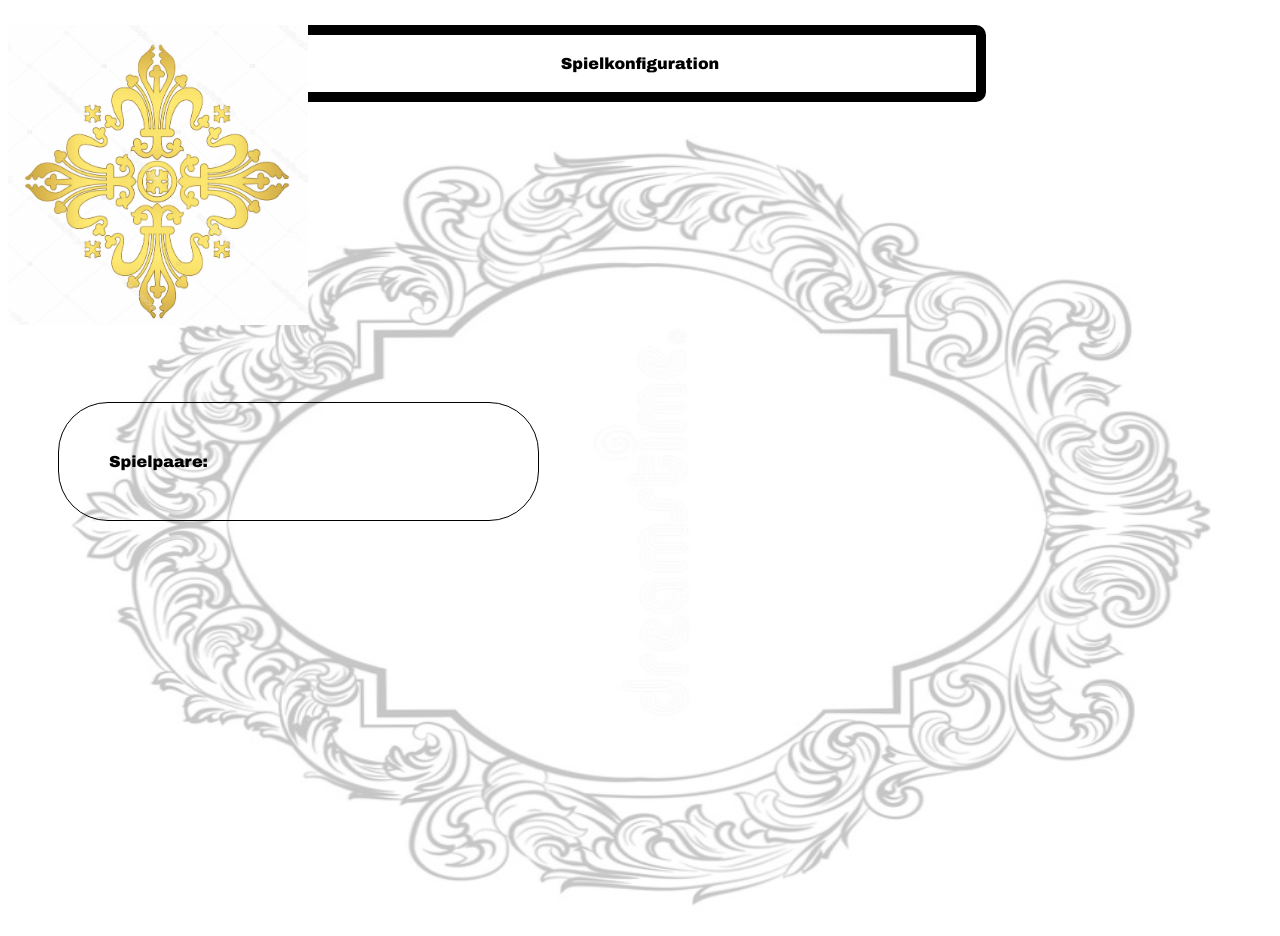
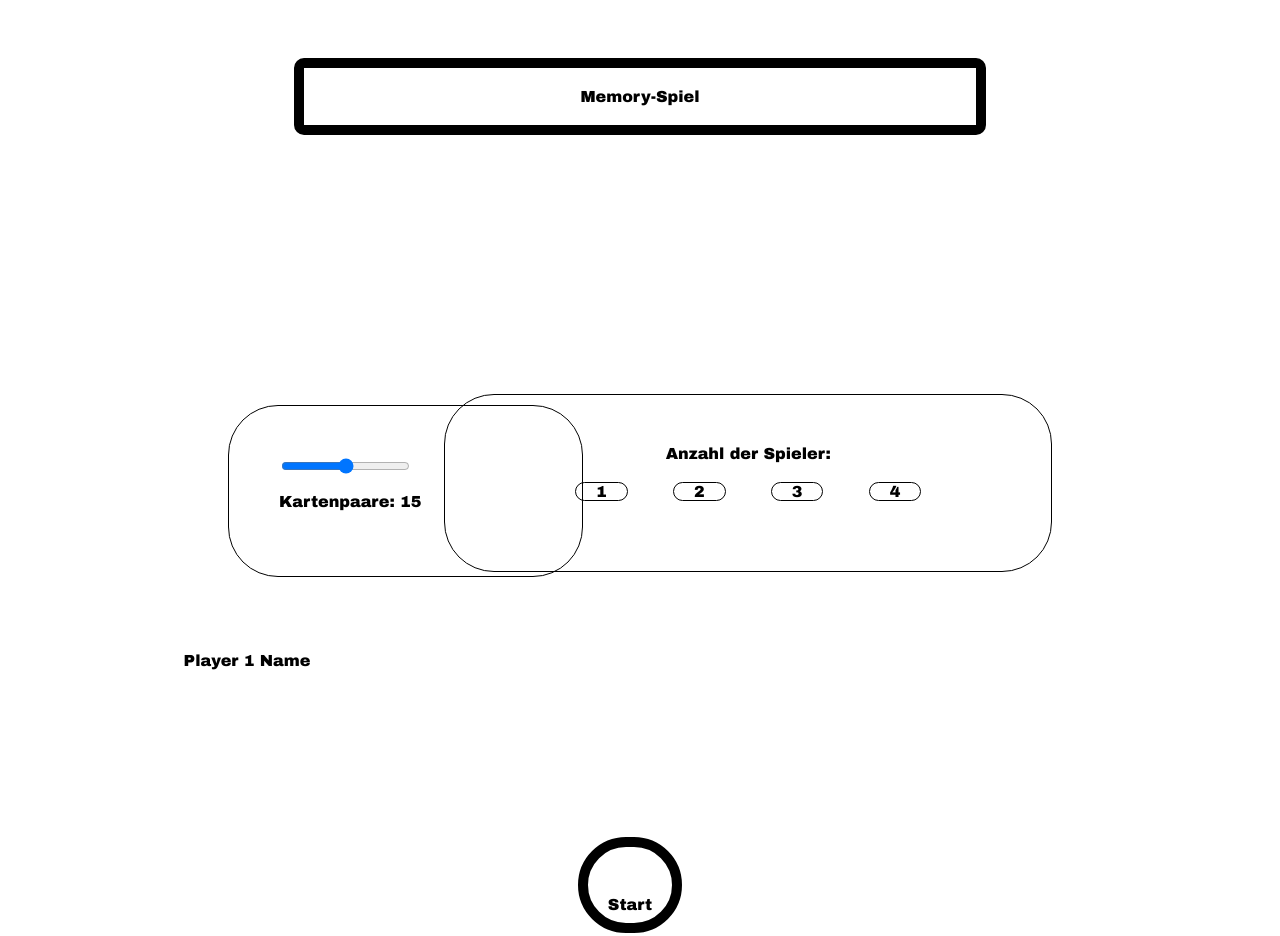
Before and after one commit to kairos9000/Studienarbeit, a plain HTML site: page Studienarbeit.html in a window 1280 px wide. Drawn offline with Linux system fonts and the light colour scheme.

Commit message:
Startbildschirm fast fertig -> textzeilen und startbutton

```diff
--- a/Studienarbeit.css
+++ b/Studienarbeit.css
@@ -1,4 +1,6 @@
-#Konfiguration{
+
+
+  #Konfiguration{
     text-align: center;
     border: solid 1px black;
 
@@ -7,18 +9,24 @@
     padding:20px;
     border-radius: 10px;
     width:50%;
-    margin-top:25px;
+
+    position:relative;
+    top:50px;
+
+
 
 }
 
 #Spielpaare{
     border:solid 1px black;
     float:initial;
-    width: 30%;
-    margin-top:300px;
-    margin-left:50px;
+    width: 20%;
+    margin-top:270px;
+    margin-left:220px;
     padding:50px;
     border-radius:50px;
+    position:relative;
+    top:50px;
 }
 
 #rokoko{
@@ -31,27 +39,96 @@
 
 
 
-body{
+
+
+  #pairs{
+      width:100px;
+  }
+
+  #Spieleranzahl{
+      float:right;
+      text-align:center;
+      border:solid 1px black;
+      width:40%;
+      border-radius: 50px;
+      padding:50px;
+      position:relative;
+      top:-210px;
+      margin-right:220px;
+      margin-top:77px;
+  }
+
+  #startknopf{
+    text-align: center;
+    border: solid 1px black;
+
+
+    border-width:10px;
+    padding:10px;
+    border-radius: 50px;
+    width:5%;
+    margin:auto;
+    margin-top:410px;
+    position:relative;
+    top:-100px;
+    right:10px;
+  }
+
+ body{
     font-family: Arial Black;
 
 
-    display: block;
-    position: relative;
 
 
 }
 
-body::after {
-    content: "";
-    background: url("Images/Hintergrund.jpg");
-    opacity: 0.25;
-    top: 0;
-    left: 0;
-    bottom: -500px;
-    right: 0;
-    position: absolute;
-    z-index: -1;
-    background-repeat:no-repeat;
-    background-size:100% 100%;
-    background-position-x:50%;
-  }
+.spieler{
+    display:inline-block;
+    width:10%;
+    margin:20px;
+    border:solid 1px black;
+    border-radius:20px;
+    cursor:pointer;
+}
+
+#Playernamediv{
+    width:60%;
+
+    margin:auto;
+    margin-top:100px;
+    float:right;
+    position:relative;
+    top:-250px;
+    right:350px;
+}
+#Player1{
+    visibility:visible;
+
+
+}
+
+#Player2{
+    visibility:hidden;
+
+}
+
+#Player3{
+    visibility:hidden;
+
+}
+
+#Player4{
+    visibility:hidden;
+
+
+}
+
+.player{
+
+
+    display:inline-block;
+    width:20%;
+    margin:20px;
+
+
+}
--- a/Studienarbeit.html
+++ b/Studienarbeit.html
@@ -1,6 +1,7 @@
 <!DOCTYPE html>
 <html>
     <head>
+        <meta charset="UTF-8">
         <link href="Studienarbeit.css" rel="stylesheet" type="text/css">
         <script src="Studienarbeit.js"></script>
 
@@ -9,15 +10,41 @@
         </noscript>
     </head>
     <body>
-        <img id="rokoko" src="Images/muster.jpg" alt="Rokokokranz" width="300" height="300">
+
         <div id="Konfiguration">
-            Spielkonfiguration
+            Memory-Spiel
         </div>
         <div id="Spielpaare">
-            Spielpaare:
-            <form id="spielpaarform">
 
-            </form>
+                <input type="range" min="5" max="25" class="slider" id="Paarslider" value="15" oninput="setPaar()">
+                <p>Kartenpaare: <span id="output">15</span></p>
+
+        </div>
+
+        <div id="Spieleranzahl" name="Spieleranzahl">
+            Anzahl der Spieler:<br>
+            <div class="spieler" onclick="player1function()">
+                1
+            </div>
+            <div class="spieler" onclick="player2function()">
+                2
+            </div>
+            <div class="spieler" onclick="player3function()">
+                3
+            </div>
+            <div class="spieler" onclick="player4function()">
+                4
+            </div>
+
+        </div>
+        <div id="Playernamediv">
+<div id="Player1" class="player">Player 1 Name</div>
+<div id="Player2" class="player">Player 2 Name</div>
+<div id="Player3" class="player">Player 3 Name</div>
+<div id="Player4" class="player">Player 4 Name</div>
+    </div>
+        <div id="startknopf">
+            Start
         </div>
     </body>
 </html>
--- a/Studienarbeit.js
+++ b/Studienarbeit.js
@@ -0,0 +1,56 @@
+
+function setPaar() {
+
+var slider = document.getElementById("Paarslider").value;
+var output = document.getElementById("output");
+output.innerHTML = slider;
+
+}
+
+function player1function(){
+    var attributinvis2 = document.createAttribute("style");
+    attributinvis2.value = "visibility:hidden";
+    var attributinvis3 = document.createAttribute("style");
+    attributinvis3.value = "visibility:hidden";
+    var attributinvis4 = document.createAttribute("style");
+    attributinvis4.value = "visibility:hidden";
+   document.getElementById("Player2").setAttributeNode(attributinvis2);
+   document.getElementById("Player3").setAttributeNode(attributinvis3);
+   document.getElementById("Player4").setAttributeNode(attributinvis4);
+}
+
+function player2function(){
+    var attributinvis3 = document.createAttribute("style");
+    attributinvis3.value = "visibility:hidden";
+    var attributinvis4 = document.createAttribute("style");
+    attributinvis4.value = "visibility:hidden";
+    var attributvis2 = document.createAttribute("style");
+    attributvis2.value = "visibility:visible";
+   document.getElementById("Player2").setAttributeNode(attributvis2);
+   document.getElementById("Player3").setAttributeNode(attributinvis3);
+   document.getElementById("Player4").setAttributeNode(attributinvis4);
+}
+
+function player3function(){
+    var attributinvis4 = document.createAttribute("style");
+    attributinvis4.value = "visibility:hidden";
+    var attributvis2 = document.createAttribute("style");
+    attributvis2.value = "visibility:visible";
+    var attributvis3 = document.createAttribute("style");
+    attributvis3.value = "visibility:visible";
+   document.getElementById("Player2").setAttributeNode(attributvis2);
+   document.getElementById("Player3").setAttributeNode(attributvis3);
+   document.getElementById("Player4").setAttributeNode(attributinvis4);
+}
+
+function player4function(){
+    var attributvis2 = document.createAttribute("style");
+    attributvis2.value = "visibility:visible";
+    var attributvis3 = document.createAttribute("style");
+    attributvis3.value = "visibility:visible";
+    var attributvis4 = document.createAttribute("style");
+    attributvis4.value = "visibility:visible";
+   document.getElementById("Player2").setAttributeNode(attributvis2);
+   document.getElementById("Player3").setAttributeNode(attributvis3);
+   document.getElementById("Player4").setAttributeNode(attributvis4);
+}
```
Also changed, not shown: Images/Hintergrundneu.jpg (renamed from Images/baroque-2859623__340.jpg).
